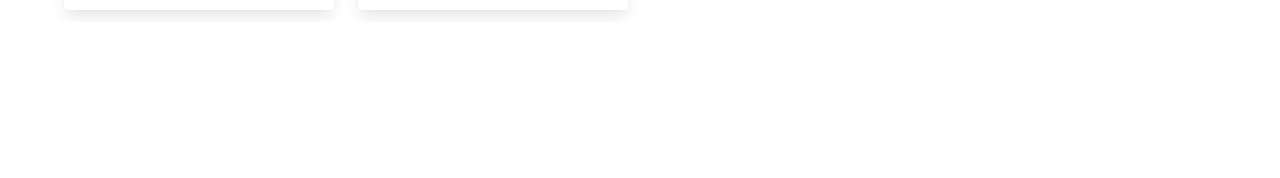
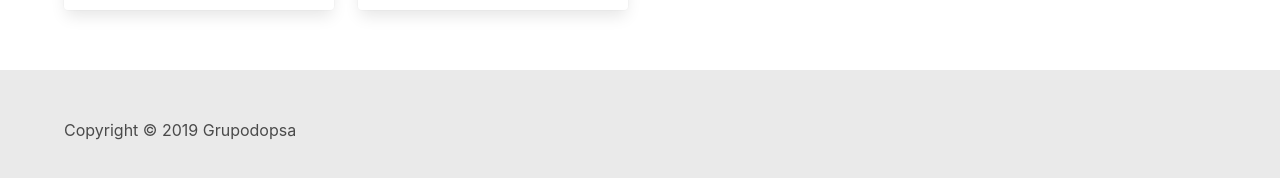
Before and after one commit to g4br13lg4l4n/dopsa-page, a Vue app: page / in a window 1280 px wide. Shown: the part 1187-1365 px from the top of the page. Before the commit the page ends 1209 px from the top, so only its background shows below. Built offline with nearby package versions, Linux system fonts and the light colour scheme.

Commit message:
foot and seo

```diff
--- a/package.json
+++ b/package.json
@@ -10,7 +10,8 @@
   "dependencies": {
     "buefy": "^0.7.2",
     "vue": "^2.5.21",
-    "vue-carousel": "^0.17.0"
+    "vue-carousel": "^0.17.0",
+    "vue-router": "^3.0.2"
   },
   "devDependencies": {
     "@vue/cli-plugin-babel": "^3.3.0",
--- a/public/index.html
+++ b/public/index.html
@@ -1,17 +1,23 @@
 <!DOCTYPE html>
-<html lang="en">
+<html lang="es-MX">
   <head>
     <meta charset="utf-8">
     <meta http-equiv="X-UA-Compatible" content="IE=edge">
+    <meta http-equiv="content-type" content="text/html; charset=UTF-8"/>
     <meta name="viewport" content="width=device-width,initial-scale=1.0">
     <link rel="icon" href="<%= BASE_URL %>favicon.ico">
-    <title>dopsa-page</title>
+
+    <title>Grupo dopsa</title>
+    <meta name="title" content="Grupo dopsa" />
+    <meta name="robots" content="index,follow" />
+    <link rel="canonical" href="http://grupodopsa.com/" />
+    <meta name="keywords" content="tienda, ropa, calzado, hombre, mujer, niños"/>
+    <meta name="description" content="Tienda de calzado y ropa, encuentra todo lo que necesitas en calzado y ropa para Mujer, Hombre y niños" />
+
   </head>
   <body>
     <noscript>
-      <strong>We're sorry but dopsa-page doesn't work properly without JavaScript enabled. Please enable it to continue.</strong>
     </noscript>
     <div id="app"></div>
-    <!-- built files will be auto injected -->
   </body>
 </html>
--- /dev/null
+++ b/src/components/foot/foot.vue
@@ -0,0 +1,14 @@
+<template>
+  <div class="section foot">
+    <div class="container">
+      <p>Copyright © 2019 Grupodopsa</p>
+    </div>
+  </div>
+</template>
+
+<style scoped>
+  .section.foot {
+    background-color: #eaeaea;
+    margin-top: 60px;
+  }
+</style>
--- a/src/components/home.vue
+++ b/src/components/home.vue
@@ -5,11 +5,14 @@
         <Head/>
       </div>
     </section>
-    <section>
+    <section class="is-centered">
       <Carousel/>
     </section>
     <section>
       <BodyHome/>
+    </section>
+    <section>
+      <Foot/>
     </section>
   </div>
 </template>
@@ -18,12 +21,14 @@
 import Head from './head/head'
 import Carousel from './carousel/carousel'
 import BodyHome from './bodyHome/bodyHome'
+import Foot from './foot/foot'
 export default {
   name: 'Home',
   components: {
     Head,
     Carousel,
-    BodyHome
+    BodyHome,
+    Foot
   }
 }
 </script>
```
Also changed, not shown: 1 other file (tests, documents, lock files or other folders).
